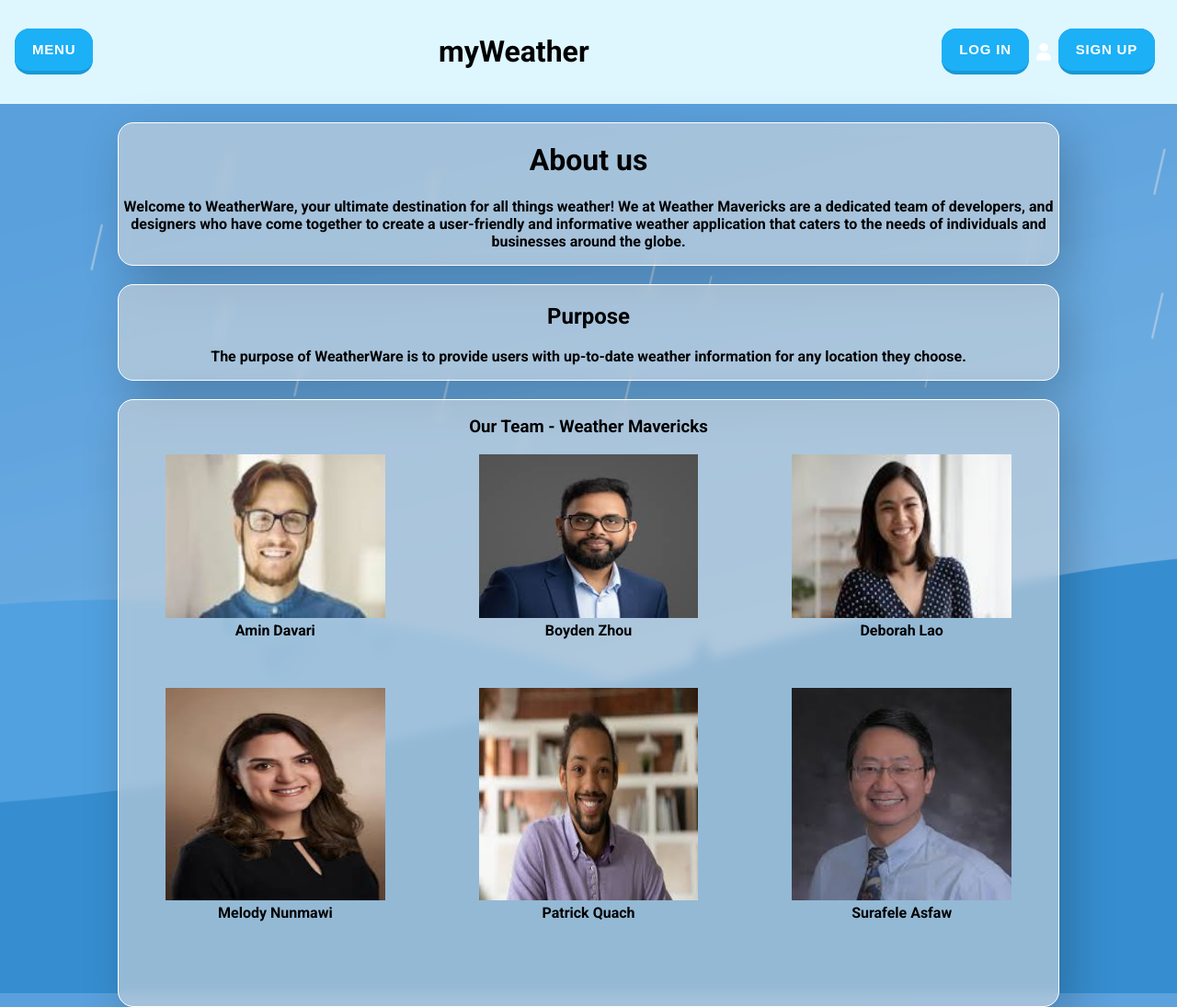
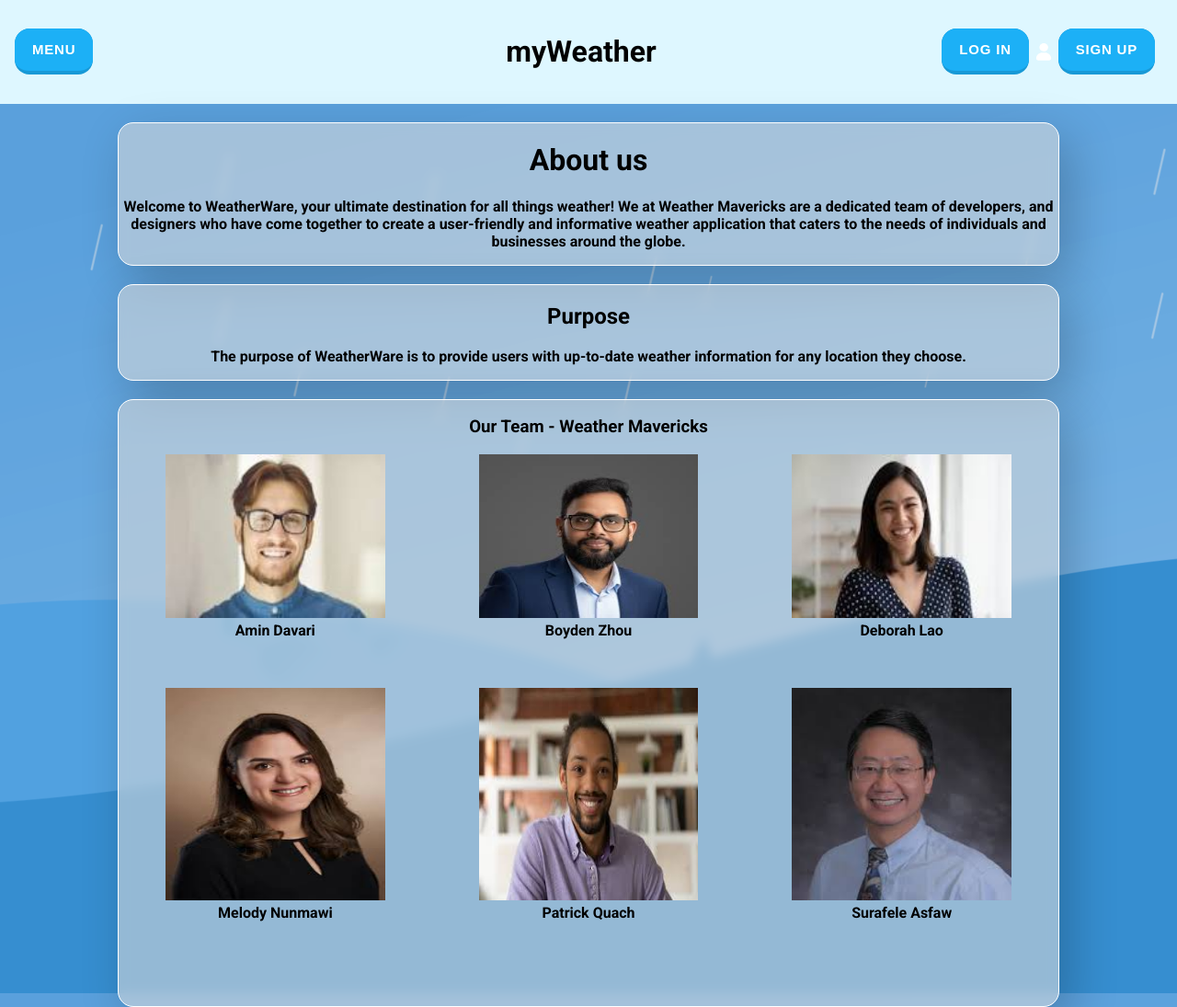
Before and after one commit to CEOAD/Agile-Dev-Project-2911, a website: page Pages/about/about.html in a window 1280 px wide. Shown: the top 1095 px of the page at 92% size. Drawn offline with Linux system fonts and the light colour scheme.

Commit message:
Realigned the 'myWeather' text on the header to be centered because it was misaligned after adding the log-in/sign-up buttons

```diff
--- a/Pages/about/about.css
+++ b/Pages/about/about.css
@@ -22,6 +22,10 @@ html, body {
   width: 100%;
   margin-left: 0;
   margin-right: 0;
+}
+
+.site-header__wrapper > * {
+  flex: 1 0 0;
 }
 
 .nav__wrapper {
@@ -128,6 +132,12 @@ main {
   font-weight: bolder;
   color: black;
 }
+
 .return__to__main{
   cursor: pointer;
+  text-align: center;
 }
+
+.button {
+  text-align: right;
+}
```
